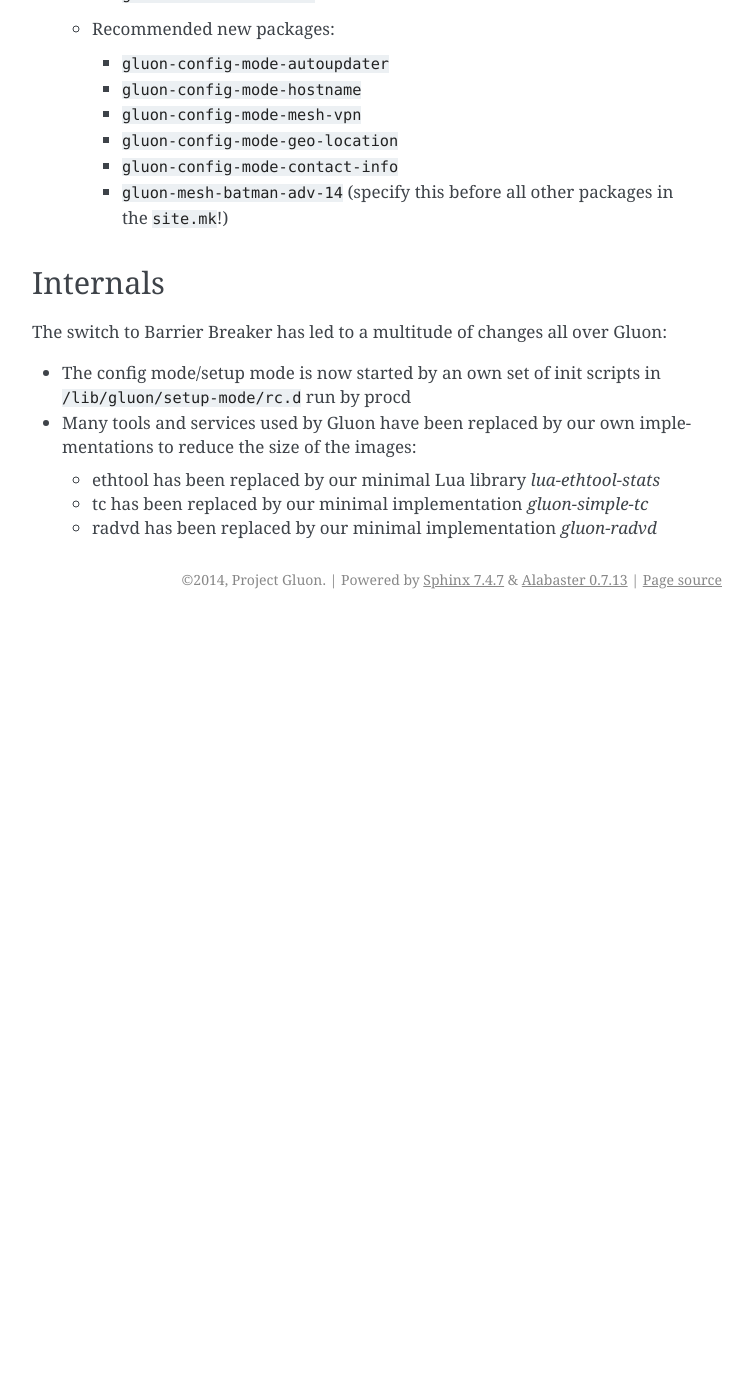
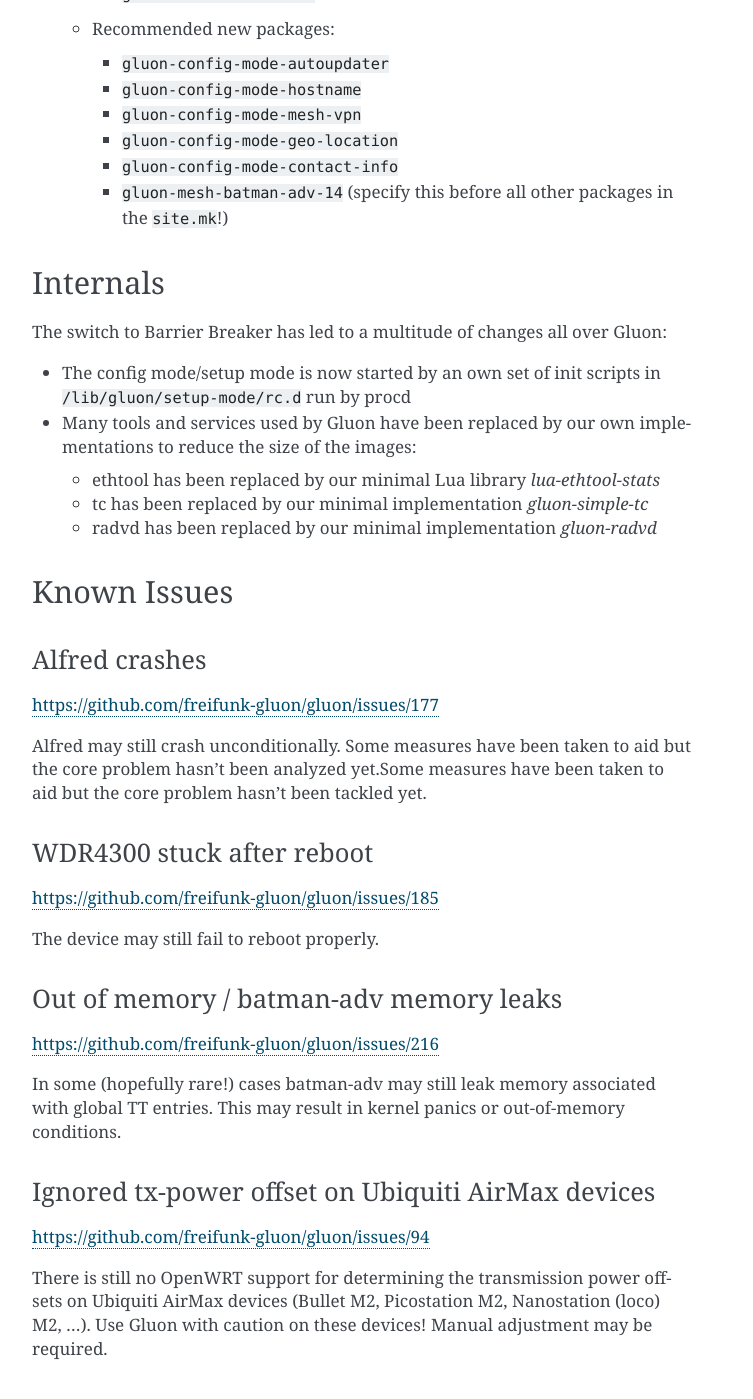
Before and after one commit to freifunk-gluon/gluon, a Sphinx documentation site: the page built from docs/releases/v2014.4.rst, in a window 1280 px wide and 1400 px high, scrolled down 1979 px. Shown: the whole window, without its empty margins (388-1141 px from the left). Built offline with Sphinx 7.4.7, drawn with Linux system fonts in a browser that asks for light colours; before the commit the page ends 2598 px from its top, so only the background shows below that; some of the changed text lies outside the part shown.

Commit message:
docs: add known issues for v2014.4

```diff
--- a/docs/releases/v2014.4.rst
+++ b/docs/releases/v2014.4.rst
@@ -102,3 +102,42 @@
   - ethtool has been replaced by our minimal Lua library *lua-ethtool-stats*
   - tc has been replaced by our minimal implementation *gluon-simple-tc*
   - radvd has been replaced by our minimal implementation *gluon-radvd*
+
+Known Issues
+~~~~~~~~~~~~
+
+Alfred crashes
+--------------
+
+https://github.com/freifunk-gluon/gluon/issues/177
+
+Alfred may still crash unconditionally. Some measures have been taken
+to aid but the core problem hasn't been analyzed yet.Some measures have
+been taken to aid but the core problem hasn't been tackled yet.
+
+WDR4300 stuck after reboot
+--------------------------
+
+https://github.com/freifunk-gluon/gluon/issues/185
+
+The device may still fail to reboot properly.
+
+Out of memory / batman-adv memory leaks
+---------------------------------------
+
+https://github.com/freifunk-gluon/gluon/issues/216
+
+In some (hopefully rare!) cases batman-adv may still leak memory
+associated with global TT entries. This may result in kernel panics or
+out-of-memory conditions.
+
+
+Ignored tx-power offset on Ubiquiti AirMax devices
+--------------------------------------------------
+
+https://github.com/freifunk-gluon/gluon/issues/94
+
+There is still no OpenWRT support for determining the transmission
+power offsets on Ubiquiti AirMax devices (Bullet M2, Picostation
+M2, Nanostation (loco) M2, ...). Use Gluon with caution on these
+devices! Manual adjustment may be required.
```
